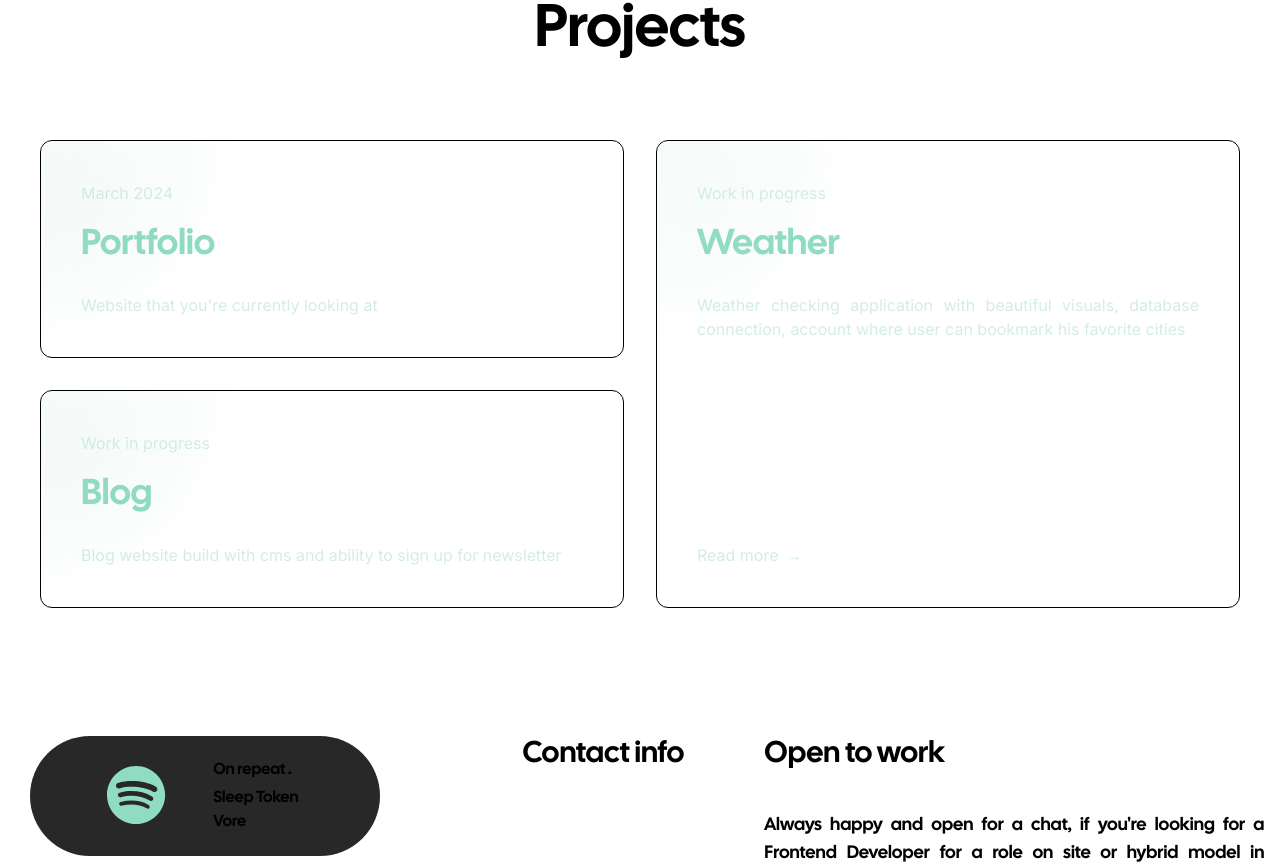
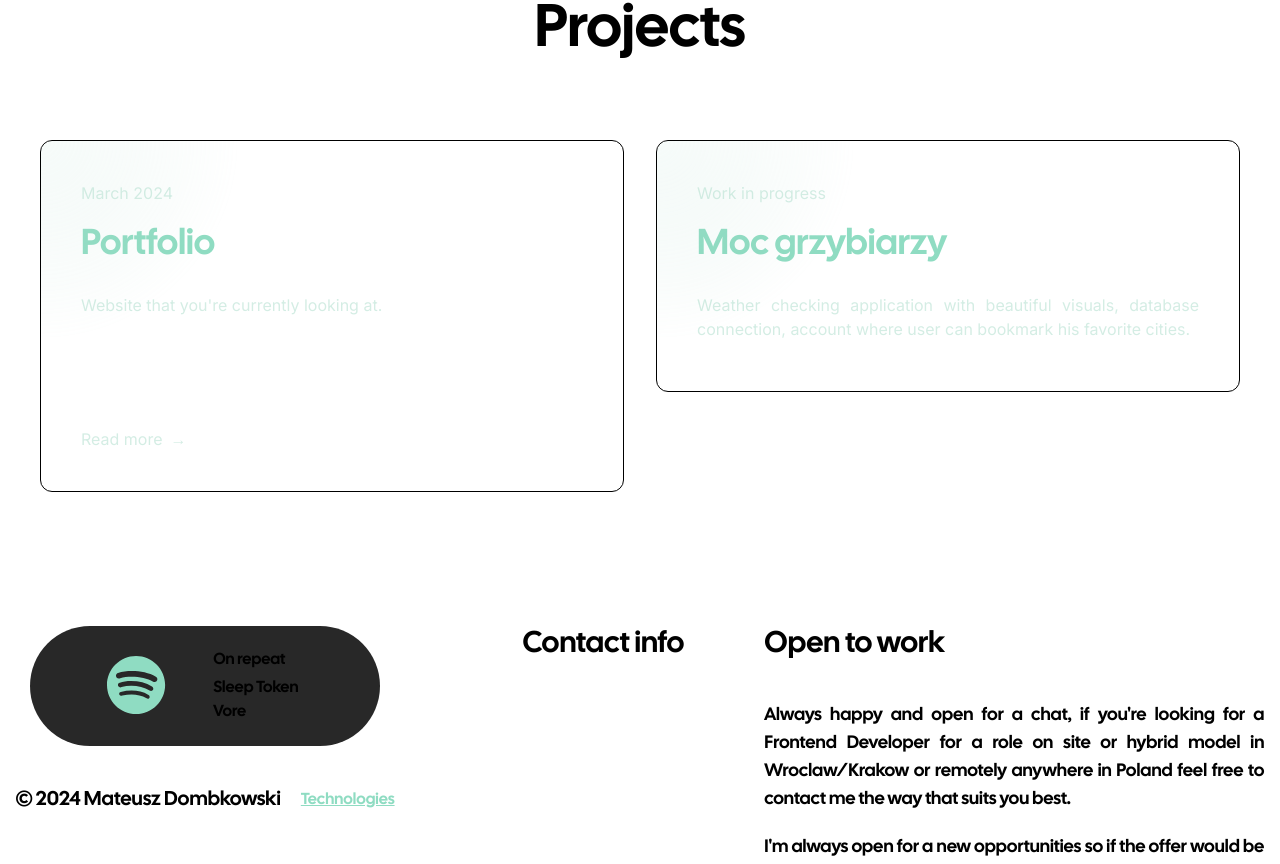
Before and after one commit to m-dombkowski/Portfolio-website, a Next.js app: page /work in a window 1280 px wide. Shown: the part 1801-2665 px from the top of the page. Built offline with nearby package versions, Linux system fonts and the light colour scheme.

Commit message:
refractor/fix: refractored and finished project view after clicking on one of them on "work" page

```diff
--- a/src/app/components/project-card/project-card-info.tsx
+++ b/src/app/components/project-card/project-card-info.tsx
@@ -1,52 +1,71 @@
 import Image from "next/image";
-import testowyImg from "../../../../public/images/bafi.jpg";
+import { ProjectCardType } from "@/app/lib/definitions/types";
+import Link from "next/link";
+import { Github } from "lucide-react";
+import { cn } from "@/app/lib/utils";
 
-export default function ProjectInfo({ description }: { description: string }) {
+export default function ProjectInfo({ ...projectData }: ProjectCardType) {
   return (
-    <div className="px-4 flex flex-col gap-6">
-      <p className="text-base text-center">{description}</p>
-      <div className="max-w-[450px] m-auto ">
+    <div className="flex flex-col gap-6">
+      <p className="text-justify font-sans ">{projectData.briefDescription}</p>
+      <div className="max-w-[350px] m-auto">
         <Image
-          src={testowyImg}
-          alt="placeholder"
-          className="h-full w-full rounded-xl"
+          src={projectData.img}
+          alt={projectData.alt}
+          className="h-full w-full rounded-lg"
         />
       </div>
       <div>
-        <h2 className="text-2xl mb-3">Description</h2>
-        <p className="text-base">
-          Lorem ipsum dolor sit amet consectetur adipisicing elit. Nulla aperiam
-          quaerat doloribus eligendi animi vero architecto ipsa assumenda eius
-          temporibus odit, iste dolores nostrum distinctio perferendis ducimus
-          repellendus rem saepe.
-        </p>
+        <h2 className="text-xl mb-3 text-color-text-primary">Description</h2>
+        <p className="text-justify font-sans">{projectData.description}</p>
       </div>
       <div>
-        <h2 className="text-2xl mb-3">Technologies</h2>
-        <p>
-          Lorem ipsum dolor sit, amet consectetur adipisicing elit. Ullam fuga
-          repellat nisi aperiam tempore culpa amet quibusdam! Maxime ratione,
-          aliquam fuga velit aperiam dolore minus rerum, iusto temporibus itaque
-          tenetur.
-        </p>
-        <p>
-          Lorem ipsum dolor sit, amet consectetur adipisicing elit. Ullam fuga
-          repellat nisi aperiam tempore culpa amet quibusdam! Maxime ratione,
-          aliquam fuga velit aperiam dolore minus rerum, iusto temporibus itaque
-          tenetur.
-        </p>
-        <p>
-          Lorem ipsum dolor sit, amet consectetur adipisicing elit. Ullam fuga
-          repellat nisi aperiam tempore culpa amet quibusdam! Maxime ratione,
-          aliquam fuga velit aperiam dolore minus rerum, iusto temporibus itaque
-          tenetur.
-        </p>
-        <p>
-          Lorem ipsum dolor sit, amet consectetur adipisicing elit. Ullam fuga
-          repellat nisi aperiam tempore culpa amet quibusdam! Maxime ratione,
-          aliquam fuga velit aperiam dolore minus rerum, iusto temporibus itaque
-          tenetur.
-        </p>
+        <h2 className="text-xl mb-3 text-color-text-primary">Technologies</h2>
+        <div className="flex flex-wrap gap-3">
+          {projectData.technologies.map((tech, index) => {
+            console.log(projectData.technologies);
+            return (
+              <span
+                key={index}
+                className="p-4 bg-zinc-nav-active text-center rounded-lg pointer-events-none"
+              >
+                {tech}
+              </span>
+            );
+          })}
+        </div>
+      </div>
+      <div
+        className={cn(
+          "flex mt-6 text-lg",
+          projectData.websiteLink ? "justify-around" : "justify-center"
+        )}
+      >
+        {projectData.websiteLink && (
+          <Link
+            href={projectData.websiteLink}
+            className="flex justify-center items-center gap-4 text-[#fff] border-b"
+          >
+            <span className="group relative">
+              Website
+              <span className="absolute -right-6 transition-[right] duration-300 group-hover:-right-8">
+                →
+              </span>
+            </span>
+          </Link>
+        )}
+
+        <Link
+          href={projectData.repoLink}
+          className="flex justify-center items-center gap-4 text-[#fff] border-b"
+        >
+          <span className="group relative m-auto">
+            Github
+            <span className="absolute -right-6 transition-[right] duration-300 group-hover:-right-8">
+              →
+            </span>
+          </span>
+        </Link>
       </div>
     </div>
   );
--- a/src/app/components/project-card/project-card.tsx
+++ b/src/app/components/project-card/project-card.tsx
@@ -1,4 +1,3 @@
-import Link from "next/link";
 import { Card } from "../card/card";
 import {
   Sheet,
@@ -9,37 +8,28 @@ import {
   SheetTrigger,
 } from "@/app/components/ui/sheet";
 import ProjectInfo from "./project-card-info";
+import { useState } from "react";
+import { getRandomFromArray } from "@/app/lib/utils";
+import { ProjectCardType } from "@/app/lib/definitions/types";
 
-type ProjectCardProps = {
-  date: string;
-  projectTitle: string;
-  description: string;
-  href: string;
-  bottomLink?: boolean;
-};
+export default function ProjectCard({ ...project }: ProjectCardType) {
+  const [height] = useState(getRandomFromArray(["250px", "350px", "300px"]));
 
-export default function ProjectCard({
-  date,
-  projectTitle,
-  description,
-  href,
-  bottomLink,
-}: ProjectCardProps) {
   return (
-    <>
+    <div className="w-full mb-8">
       <Sheet>
-        <SheetTrigger>
+        <SheetTrigger className="w-full">
           <Card>
-            <div className="group h-full">
-              <div className="flex flex-col justify-start text-justify items-start  flex-wrap text-color-text-lighter h-full">
-                <span className="pt-10 px-10 mb-5">{date}</span>
-                <h1 className="px-10 text-4xl mb-7 font-calc text-color-text-primary">
-                  {projectTitle}
+            <div className="group" style={{ height }}>
+              <div className="flex flex-col justify-start text-justify items-start flex-wrap text-color-text-lighter h-full">
+                <span className="pt-10 px-10 mb-5">{project.date}</span>
+                <h1 className="px-10 text-4xl mb-7 font-calc text-color-text-primary text-left">
+                  {project.projectTitle}
                 </h1>
                 <p className="px-10 mb-10 text-lg  sm:text-base text-color-text-lighter">
-                  {description}
+                  {project.briefDescription}
                 </p>
-                {bottomLink && (
+                {height === "350px" && (
                   <p className="relative pl-10 mt-auto mb-10 text-color-text-lighter">
                     Read more{" "}
                     <span className="absolute -right-6 transition-[right] duration-300 group-hover:-right-8">
@@ -51,19 +41,18 @@ export default function ProjectCard({
             </div>
           </Card>
         </SheetTrigger>
-        <SheetContent>
+
+        <SheetContent className="overflow-y-auto font-calc">
           <SheetHeader>
-            <SheetTitle className="text-center text-6xl mt-14 mb-6">
-              {projectTitle}
+            <SheetTitle className="text-left text-3xl mt-4 mb-4 text-color-text-primary">
+              {project.projectTitle}
             </SheetTitle>
-            <SheetDescription>
-              <div>
-                <ProjectInfo description={description} />
-              </div>
+            <SheetDescription className="flex-1 overflow-auto">
+              <ProjectInfo {...project} />
             </SheetDescription>
           </SheetHeader>
         </SheetContent>
       </Sheet>
-    </>
+    </div>
   );
 }
--- /dev/null
+++ b/src/app/lib/data/projects-data.ts
@@ -0,0 +1,46 @@
+import { ProjectCardType } from "../definitions/types";
+import Bafi from "../../../../public/images/bafi.jpg";
+
+export const projectData: ProjectCardType[] = [
+  {
+    date: "March 2024",
+    projectTitle: "Portfolio",
+    briefDescription: "Website that you're currently looking at.",
+    img: Bafi,
+    alt: `Bafi's pic`,
+    description:
+      "My personal portfolio website showing visitors a bit about me, what I've been up to when I'm not working aswell as some code/work stuff",
+    technologies: [
+      "Next",
+      "React",
+      "Typescript",
+      "Tailwind",
+      "Shadcn UI",
+      "Framer Motion",
+      "GSAP",
+    ],
+    repoLink: "#",
+    websiteLink: "#",
+  },
+  {
+    date: "Work in progress",
+    projectTitle: "Moc grzybiarzy",
+    briefDescription:
+      "Weather checking application with beautiful visuals, database connection, account where user can bookmark his favorite cities.",
+    img: Bafi,
+    alt: `Bafi's pic`,
+    description:
+      "Application where users are able to check weather, bookmark their favorites cities and also check more specific data like forecast, time, humidity, pressure, sunset time, air quality and many more. Powered by OpenWeather API and Supabase Postgres SQL Database.",
+    technologies: [
+      "Next",
+      "React",
+      "Typescript",
+      "Openweather API",
+      "Tailwind",
+      "Supabase",
+      "React Hook Form",
+    ],
+    repoLink: "#",
+    websiteLink: "#",
+  },
+];
--- a/src/app/work/page.tsx
+++ b/src/app/work/page.tsx
@@ -16,6 +16,7 @@ import TechStack from "../components/tech-stack/tech-stack";
 import TechStackFilters from "../components/tech-stack/tech-stack-filters";
 import Timeline from "../components/timeline/timeline";
 import ProjectCard from "../components/project-card/project-card";
+import { projectData } from "../lib/data/projects-data";
 
 export default function WorkPage() {
   const [filteredData, setFilteredData] = useState<TechStackDataType[]>([]);
@@ -42,7 +43,7 @@ export default function WorkPage() {
 
   return (
     <PageWrapper>
-      <section className="px-10 flex justify-center items-center flex-col max-w-[700px] xl:max-w-[900px] m-auto font-calc">
+      <section className="px-10 flex justify-center items-center flex-col max-w-[700px] xl:max-w-[900px] m-auto font-calc overscroll-contain">
         <div className="max-w-[600px] xl:max-w-[900px] flex justify-center flex-col items-center font-calc">
           <h1 className="text-4xl mb-20 sm:text-6xl text-center">
             Day to day tech stack
@@ -74,32 +75,16 @@ export default function WorkPage() {
           </h1>
           <Timeline />
         </div>
-        <div className="mt-40 xl:w-[1200px] transition duration-500">
+        <div className="mt-40 md:w-[700px] lg:w-[900px] xl:w-[1200px] transition duration-500">
           <h1 className="text-4xl mb-20 sm:text-6xl text-center">Projects</h1>
-          <div className="grid grid-cols-1 gap-8 mx-auto font-sans  lg:grid-cols-2 ">
-            <div className="flex flex-col w-full gap-8">
-              <ProjectCard
-                date="March 2024"
-                projectTitle="Portfolio"
-                description="Website that you're currently looking at"
-                href="#"
-              />
-              <ProjectCard
-                date="Work in progress"
-                projectTitle="Blog"
-                description="Blog website build with cms and ability to sign up for newsletter"
-                href="#"
-              />
-            </div>
-            <div className="grid">
-              <ProjectCard
-                date="Work in progress"
-                projectTitle="Weather"
-                description="Weather checking application with beautiful visuals, database connection, account where user can bookmark his favorite cities"
-                href="#"
-                bottomLink={true}
-              />
-            </div>
+          <div className="gap-8 mx-auto font-sans columns-1 md:columns-2">
+            {projectData.map((project, index) => {
+              return (
+                <div key={index}>
+                  <ProjectCard {...project} />
+                </div>
+              );
+            })}
           </div>
         </div>
       </section>
```
Also changed, not shown: src/app/lib/definitions/types.ts (+12 -0 lines).
